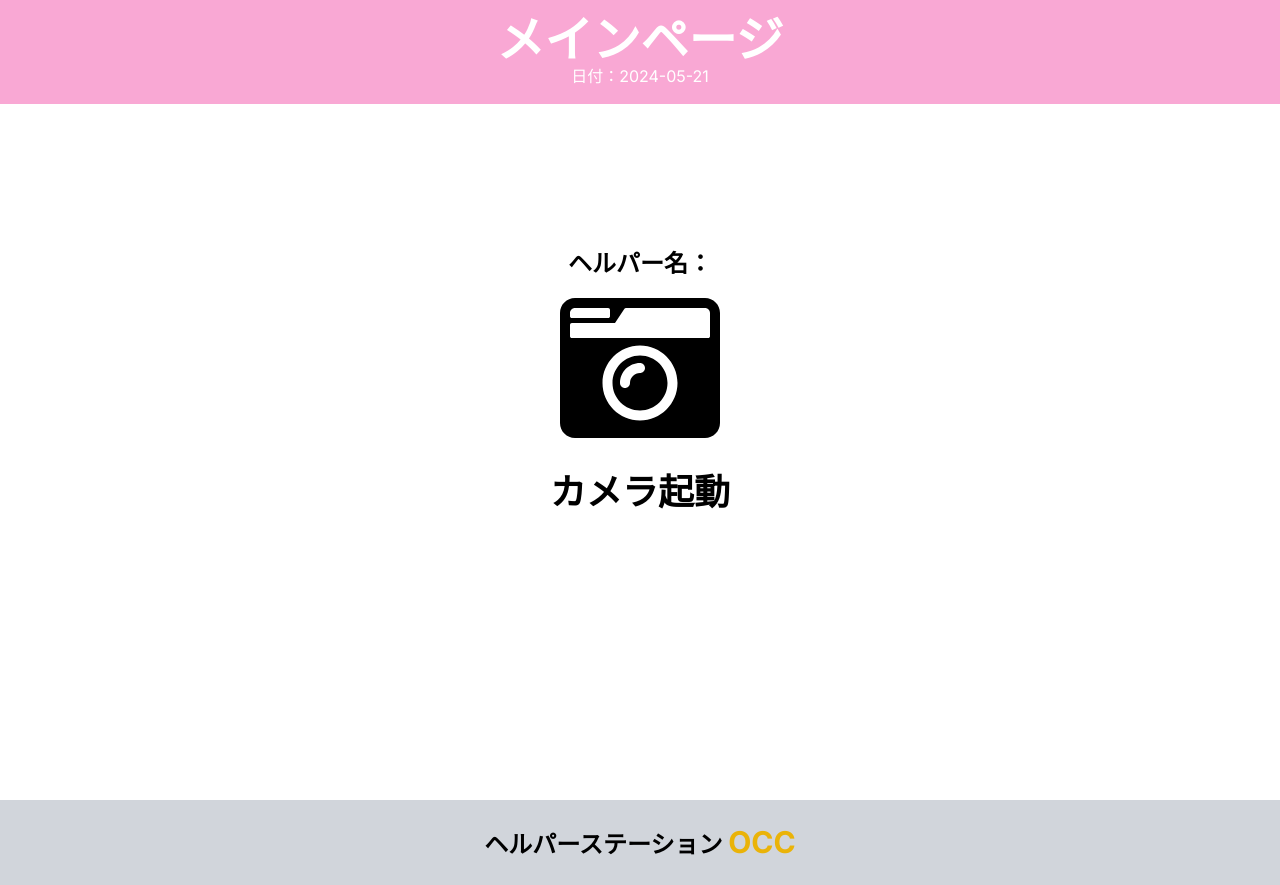
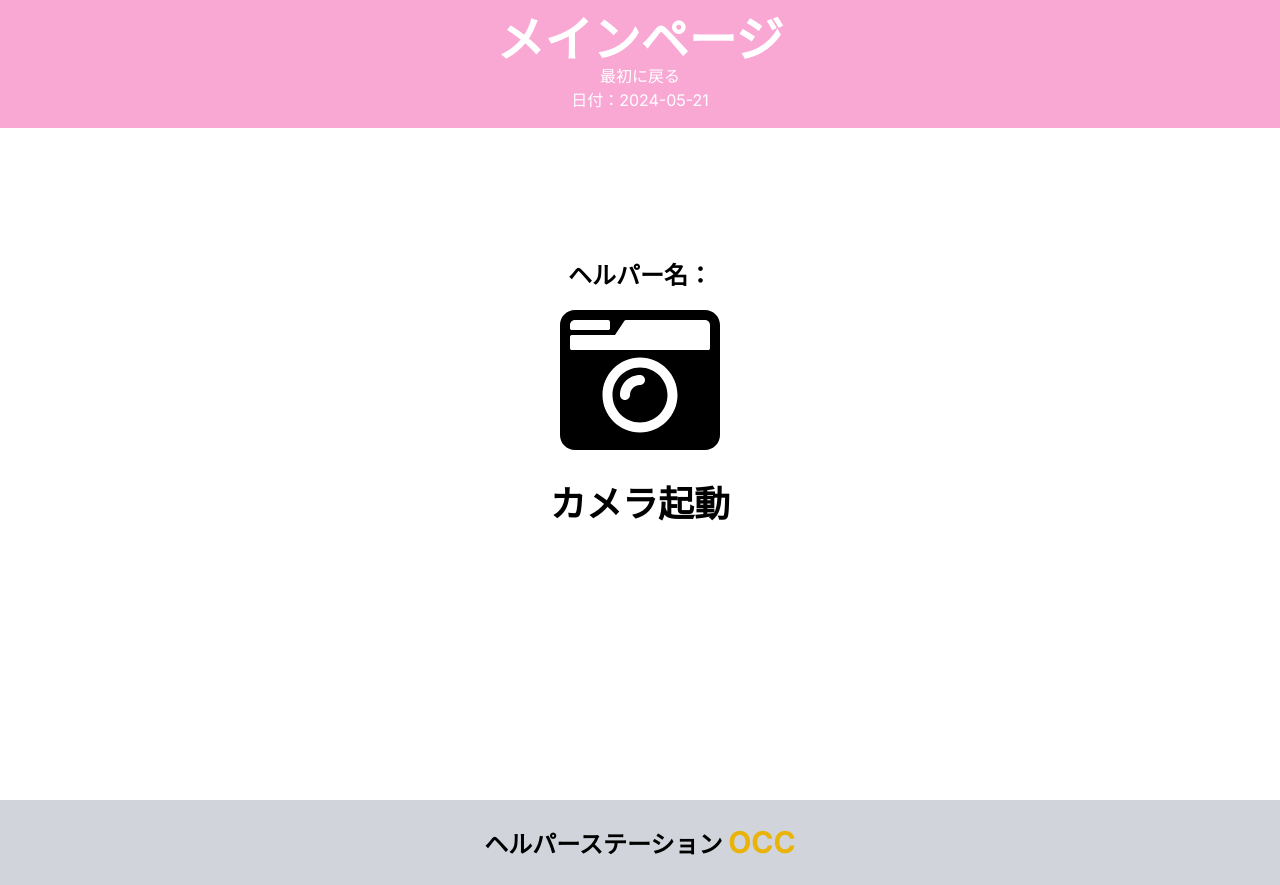
Before and after one commit to RyuaUehara/NewQRcode, a Next.js app: page /qr in a window 1280 px wide. Built offline with nearby package versions, Linux system fonts and the light colour scheme.

Commit message:
ヘルパー選択画面に戻るリンクを追加しました

```diff
--- a/src/app/qr/page.tsx
+++ b/src/app/qr/page.tsx
@@ -64,6 +64,7 @@ const MainPage = () => {
         <div className='bg-pink-300 text-white py-4 text-center mb-4 w-full items-center'>
           <div>
             <h1 className='text-5xl font-bold text-center'>メインページ</h1>
+            <Link href={"/"}>最初に戻る</Link>
           </div>
           <div>
             <div>
@@ -73,7 +74,7 @@ const MainPage = () => {
         </div>
         {state === 0 && (
           <div className='bg-white w-full h-screen flex flex-col justify-center items-center content-center font-bold'>
-            <div className='text-black text-2xl  '>
+            <div className='text-black text-2xl'>
               <p>ヘルパー名：{staff}</p>
             </div>
 
```
